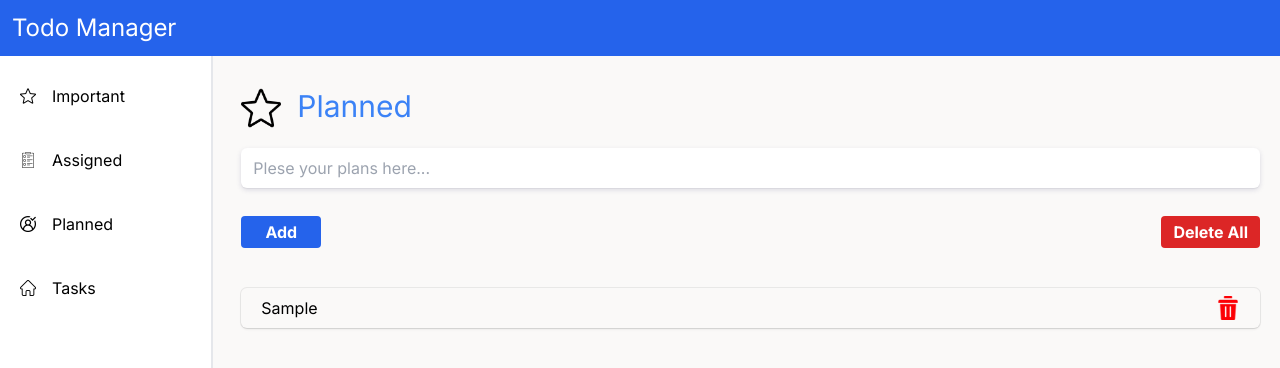
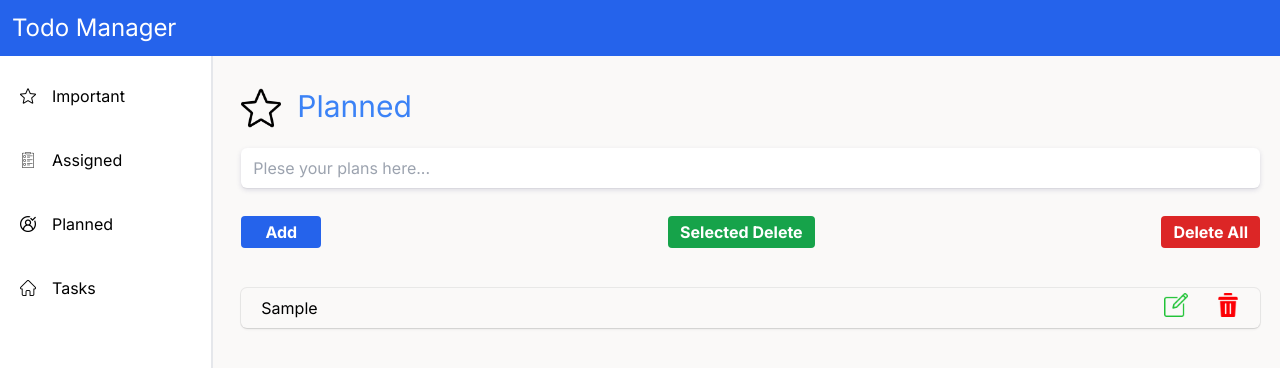
Before and after one commit to MeetPatel012/Todo-Project, a Next.js app: page /planned in a window 1280 px wide. Both pictures are taken after typing "Sample" into the empty fields and a click on the button "Add". Shown: the top 368 px of the page. Built offline with nearby package versions, Linux system fonts and the light colour scheme.

Commit message:
In planned - edit and delete done

```diff
--- a/src/app/components/sidebar/sidebar.tsx
+++ b/src/app/components/sidebar/sidebar.tsx
@@ -14,7 +14,7 @@ export default function Sidebar() {
       <div className="pt-2">
         <ul className="flex flex-col justify-center text-left  ">
           <li
-            className="p-5 list-none hover:text-blue-500 hover:bg-slate-100  flex justify-left items-center hover:ml-1"
+            className="p-5 list-none hover:text-blue-500 hover:bg-slate-100  flex justify-left items-center hover:ml-1 cursor-pointer"
             onClick={() => navi("/")}
           >
             <img src="./star.png" className="w-4 h-auto mr-4 " />
@@ -22,21 +22,21 @@ export default function Sidebar() {
           </li>
 
           <li
-            className="p-5 list-none hover:text-green-500 hover:bg-slate-100 flex justify-left items-center hover:ml-1 "
+            className="p-5 list-none hover:text-green-500 hover:bg-slate-100 flex justify-left items-center hover:ml-1 cursor-pointer "
             onClick={() => navi("/assigned")}
           >
             <img src="./clipboard.png" className="w-4 h-auto mr-4" />
             Assigned
           </li>
           <li
-            className="p-5 list-none hover:text-blue-400 hover:bg-slate-100 flex justify-left items-center hover:ml-1  "
+            className="p-5 list-none hover:text-blue-400 hover:bg-slate-100 flex justify-left items-center hover:ml-1 cursor-pointer  "
             onClick={() => navi("/planned")}
           >
             <img src="./add-contact.png" className="w-4 h-auto mr-4" />
             Planned
           </li>
           <li
-            className="p-5 list-none hover:text-green-400 hover:bg-slate-100 flex justify-left items-center hover:ml-1  "
+            className="p-5 list-none hover:text-green-400 hover:bg-slate-100 flex justify-left items-center hover:ml-1 cursor-pointer  "
             onClick={() => navi("/task")}
           >
             <img src="./home.png" className="w-4 h-auto mr-4" />
--- a/src/app/planned/page.tsx
+++ b/src/app/planned/page.tsx
@@ -1,5 +1,10 @@
 "use client";
 import { useEffect, useState } from "react";
+
+interface Element {
+  id: string;
+  name: string;
+}
 
 export default function planned() {
   let initTodo;
@@ -10,39 +15,82 @@ export default function planned() {
   }
 
   const [value, setValue] = useState("");
-  const [list, setList] = useState<string[]>(initTodo);
+  const [list, setList] = useState<any[]>(initTodo);
+  const [toggleSubmit, setToggleSubmit] = useState(true);
+  const [isEditItem, setIsEditItem] = useState(null);
 
   const handleChange = (e: any) => {
     setValue(e.target.value);
-  };
-
-  //add the list
-  const addtodo = (e: any) => {
-    if (!value) {
-      return console.log("error");
-    }
-    setList([...list, value]);
-    setValue("");
   };
 
   useEffect(() => {
     localStorage.setItem("plannedtodos", JSON.stringify(list));
   }, [list]);
 
-  //delete the list
+  //-----------------------------------------------------------add the list
+  const addtodo = () => {
+    if (!value) {
+      return console.log("error");
+    } else if (value && !toggleSubmit) {
+      setList(
+        list.map((elem: any) => {
+          if (elem.id === isEditItem) {
+            return { ...elem, name: value };
+          }
+          return elem;
+        })
+      );
+      setToggleSubmit(true);
+      setValue("");
+      setIsEditItem(null);
+    } else {
+      const allValueData = { id: new Date().getTime().toString(), name: value };
+      setList([...list, allValueData]);
+      setValue("");
+    }
+  };
+
+  // delete selcted items
+  const selectedDelete = (e: any) => {
+    let select;
+  };
+
+  /*
+  -----------------------------------------------------------delete the list
   const deleteOn = (e: any) => {
     let deleteone = [...list];
     deleteone.splice(e, 1);
     setList([...deleteone]);
+    localStorage.setItem("plannedtodos", JSON.stringify(list));
+  };
+  */
 
+  //-----------------------------------------------------------delete the list - vinod thapa youtube
+  const deleteOn = (index: string) => {
+    const updateditems = list.filter((elem: Element) => {
+      return index !== elem.id;
+    });
+    setList(updateditems);
     localStorage.setItem("plannedtodos", JSON.stringify(list));
   };
 
-  //delete all the element
+  //-----------------------------------------------------------delete all the element
   const deleteall = (e: any) => {
     let deleteone = [...list];
     deleteone.splice(e);
     setList([...deleteone]);
+  };
+
+  //-----------------------------------------------------------Edit the element
+  const editOn = (id: any) => {
+    let newEditList = list.find((elem) => {
+      return elem.id === id;
+    });
+    console.log(newEditList);
+
+    setToggleSubmit(false);
+    setValue(newEditList.name);
+    setIsEditItem(id);
   };
 
   return (
@@ -63,6 +111,7 @@ export default function planned() {
           />
 
           <div className="flex justify-between mt-7">
+            {toggleSubmit ? (
               <div>
                 <button
                   className="bg-blue-600 hover:bg-blue-800 text-white font-bold py-1 px-3 rounded w-20"
@@ -71,6 +120,25 @@ export default function planned() {
                   Add
                 </button>
               </div>
+            ) : (
+              <div className="flex justify-normal items-center bg-gray-600 hover:bg-black-800 font-bold py-1 px-3 rounded text-white h-8 w-48 text-nowrap">
+                <img src="./edit.png" className="w-5 h-5 mr-2" />
+                <button className="mr-2" onClick={addtodo}>
+                  Click Hear to Edit
+                </button>
+              </div>
+            )}
+
+            {/* Selected delete */}
+            <div>
+              <button
+                className="bg-green-600 hover:bg-green-800 text-white font-bold py-1 px-3 rounded w-auto"
+                onClick={selectedDelete}
+              >
+                Selected Delete
+              </button>
+            </div>
+            {/* Selected delete */}
 
             <div>
               <button
@@ -85,16 +153,22 @@ export default function planned() {
 
         <div className="mt-10 ">
           <ul className="">
-          {list.map((item, i) => {
+            {list.map((item) => {
               return (
                 <li
-                key={i}
+                  key={item.id}
                   className="flex justify-between items-center w-full outline-none h-8 rounded-md p-5 mb-5 shadow-[0px_2px_3px_-1px_rgba(0,0,0,0.1),0px_1px_0px_0px_rgba(25,28,33,0.02),0px_0px_0px_1px_rgba(25,28,33,0.08)]"
                 >
-                {item}
-                <button className="" onClick={deleteOn}>
-                  <img src="./delete.png" className="w-6 h-6  " />
+                  {item.name}
+
+                  <div>
+                    <button className="" onClick={() => editOn(item.id)}>
+                      <img src="./editing.png" className="w-6 h-6 mr-7 " />
                     </button>
+                    <button className="" onClick={() => deleteOn(item.id)}>
+                      <img src="./delete.png" className="w-6 h-6 " />
+                    </button>
+                  </div>
                 </li>
               );
             })}
```
Also changed, not shown: public/edit.png (added), public/editing.png (added). Lines whose indentation alone changed are shown as unchanged.
